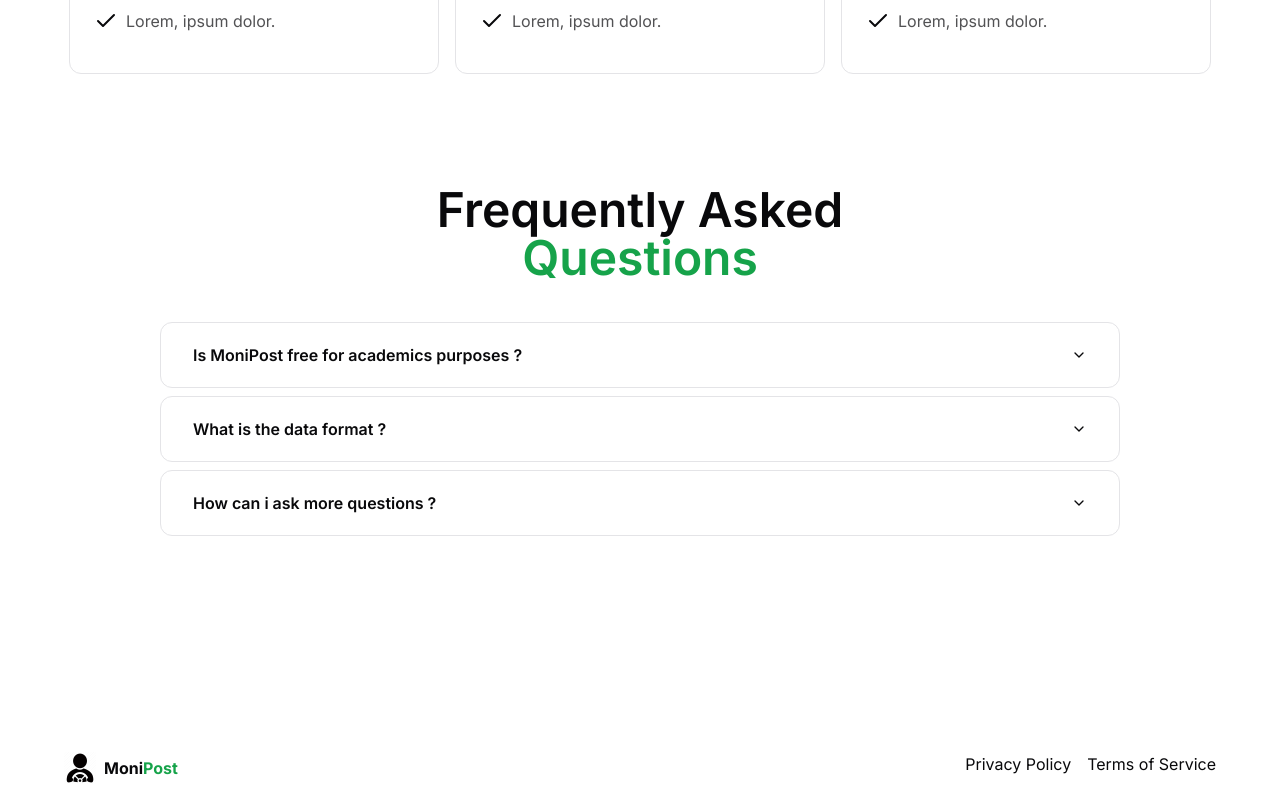
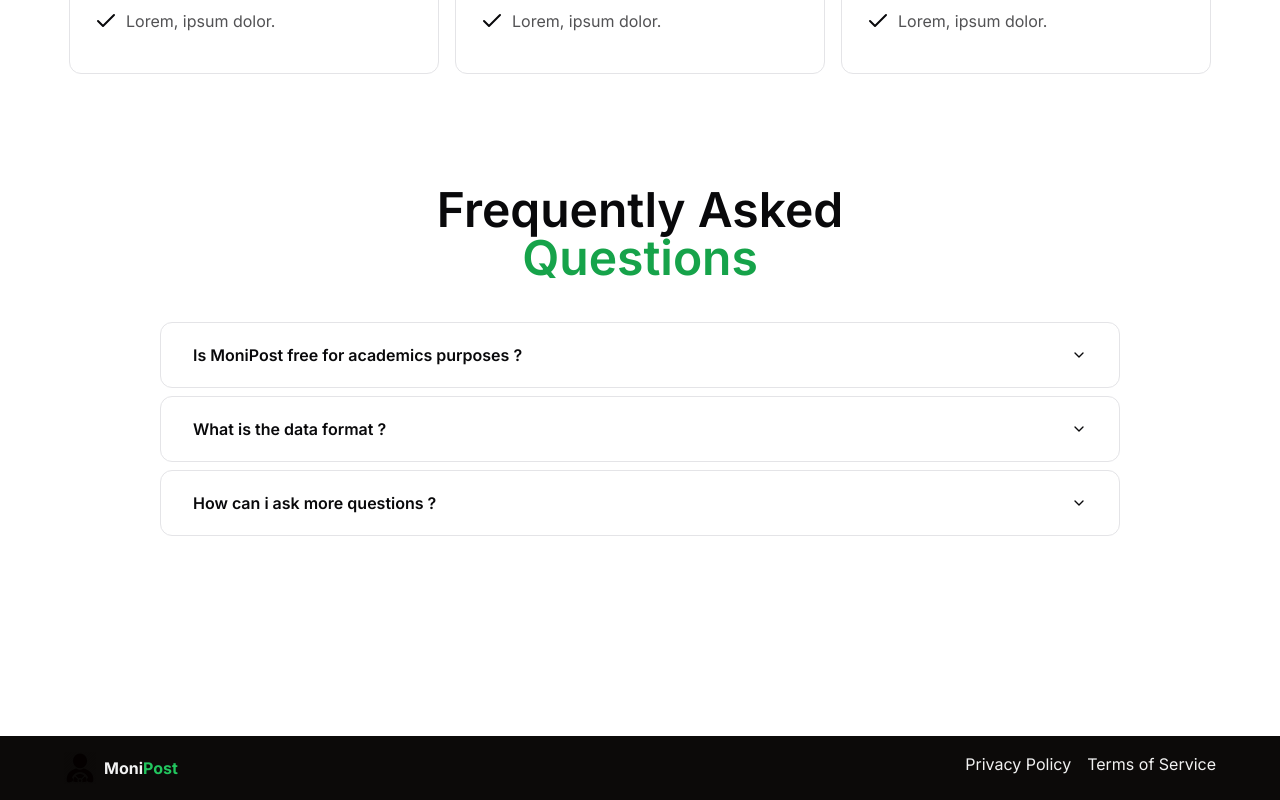
Before and after one commit to SebastienLaurentt/MoniPost, a Next.js app: page / in a window 1280 px wide. Shown: the part 3270-4070 px from the top of the page. Built offline with nearby package versions, Linux system fonts and the light colour scheme.

Commit message:
footer is now dark

```diff
--- a/components/Footer.tsx
+++ b/components/Footer.tsx
@@ -4,7 +4,7 @@ import Logo from "../public/images/Logo.webp";
 
 const Footer = () => {
   return (
-    <footer className="w-full">
+    <footer className="w-full dark bg-background text-foreground">
       <div className="px-4 md:px-10 py-4 xl:px-16 flex flex-row justify-between">
         <Link href="/" className="hidden md:flex flex-row gap-x-2 items-center">
           <Image src={Logo} alt="Car" className="w-8" />
```
